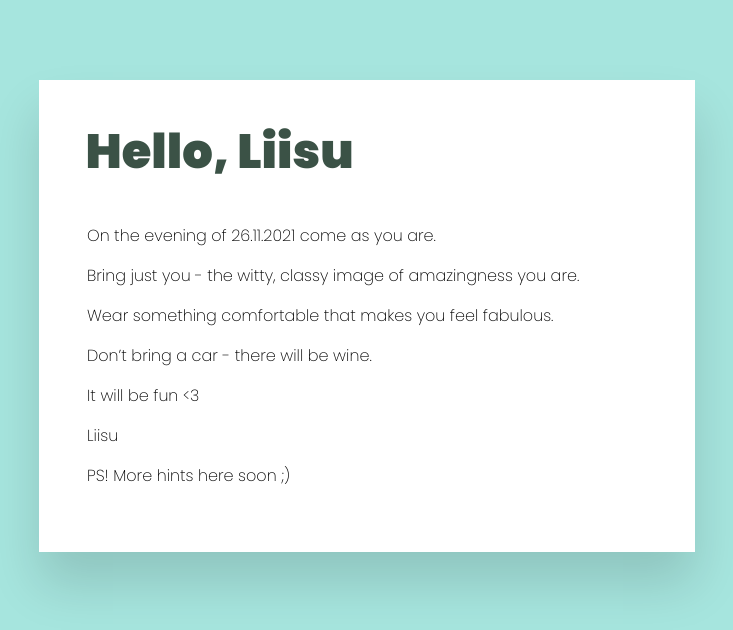
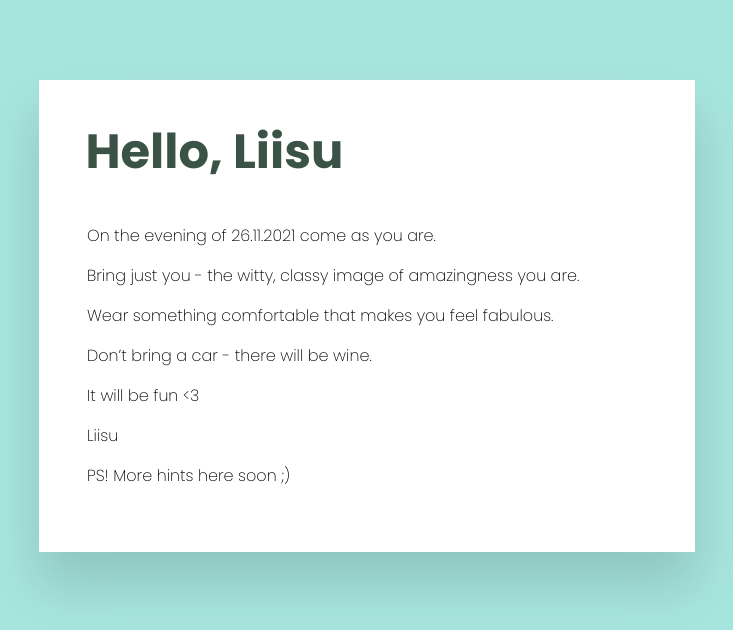
Before and after one commit to alreinson/liisu, a Jekyll site: the page built from index.html, in a window 1280 px wide. Shown: the top 630 px of the page, without its empty margins (273-1006 px from the left). Built offline with Jekyll 4.4.1, drawn with Linux system fonts in a browser that asks for light colours.

Commit message:
Update solo.css

```diff
--- a/css/solo.css
+++ b/css/solo.css
@@ -1,5 +1,5 @@
 
-@import url('//fonts.googleapis.com/css2?family=Poppins:wght@200;900&display=swap');
+@import url('//fonts.googleapis.com/css2?family=Poppins:wght@200;700&display=swap');
 
 html {
   font: 16px/1.5 Poppins, sans-serif;
```
